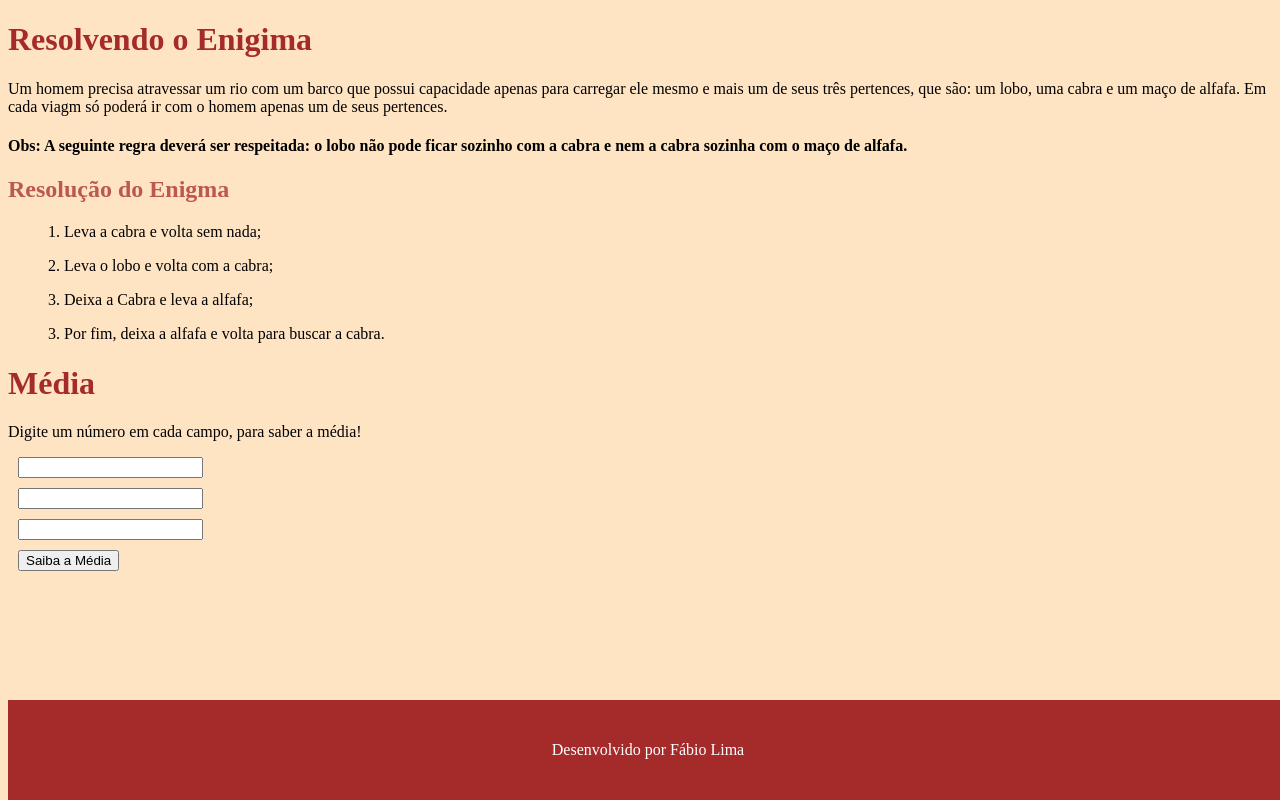
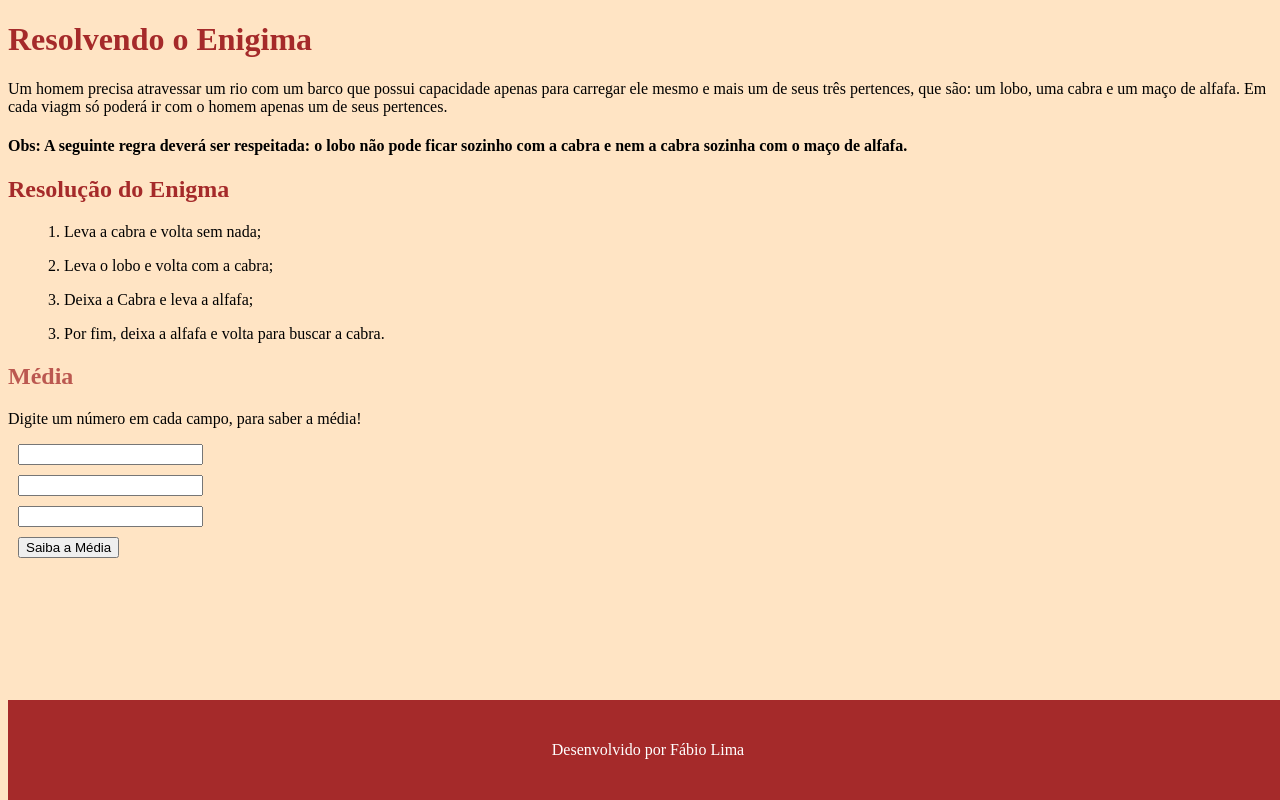
Before and after one commit to fabiolima89/curso-frontend, a plain HTML site: page 12-Mudulo-Enigma/html/Modulo 12.html in a window 1280 px wide. Drawn offline with Linux system fonts and the light colour scheme.

Commit message:
Enigma quase pront

```diff
--- a/12-Mudulo-Enigma/html/Modulo 12.html
+++ b/12-Mudulo-Enigma/html/Modulo 12.html
@@ -18,14 +18,14 @@
     <h4> Obs: A seguinte regra deverá ser respeitada: o lobo não pode ficar sozinho com a cabra e nem a cabra sozinha com o maço de alfafa.</h4>
 
     <section>
-        <h2>Resolução do Enigma</h2>
+        <h1>Resolução do Enigma</h1>
         <ul>1. Leva a cabra e volta sem nada;</ul>
         <ul>2. Leva o lobo e volta com a cabra;</ul>
         <ul>3. Deixa a Cabra e leva a alfafa;</ul>
         <ul>3. Por fim, deixa a alfafa e volta para buscar a cabra.</ul>
     </section>
 
-    <h1>Média </h1>
+    <h2>Média </h2>
         <p>Digite um número em cada campo, para saber a média!</p>
 
     <input type="number" id="a">
```
